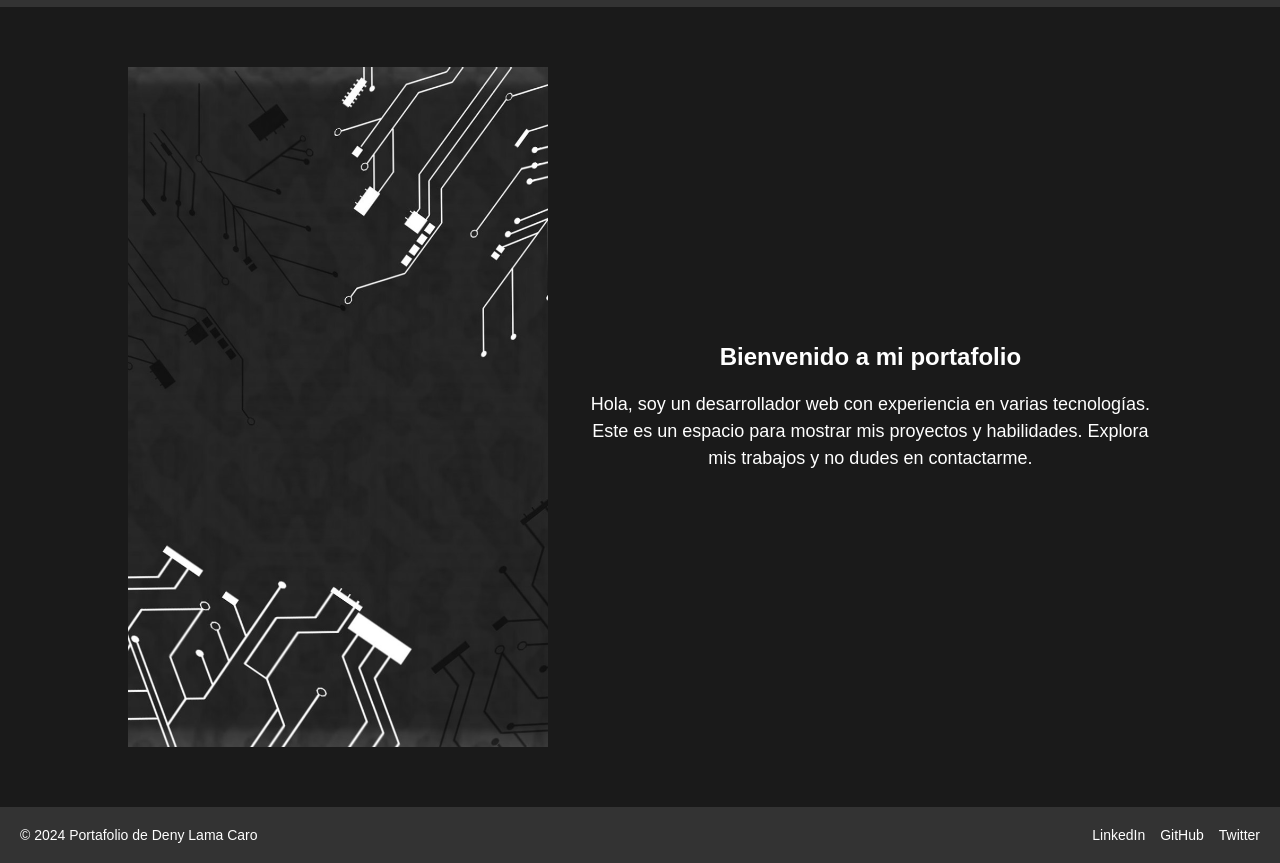
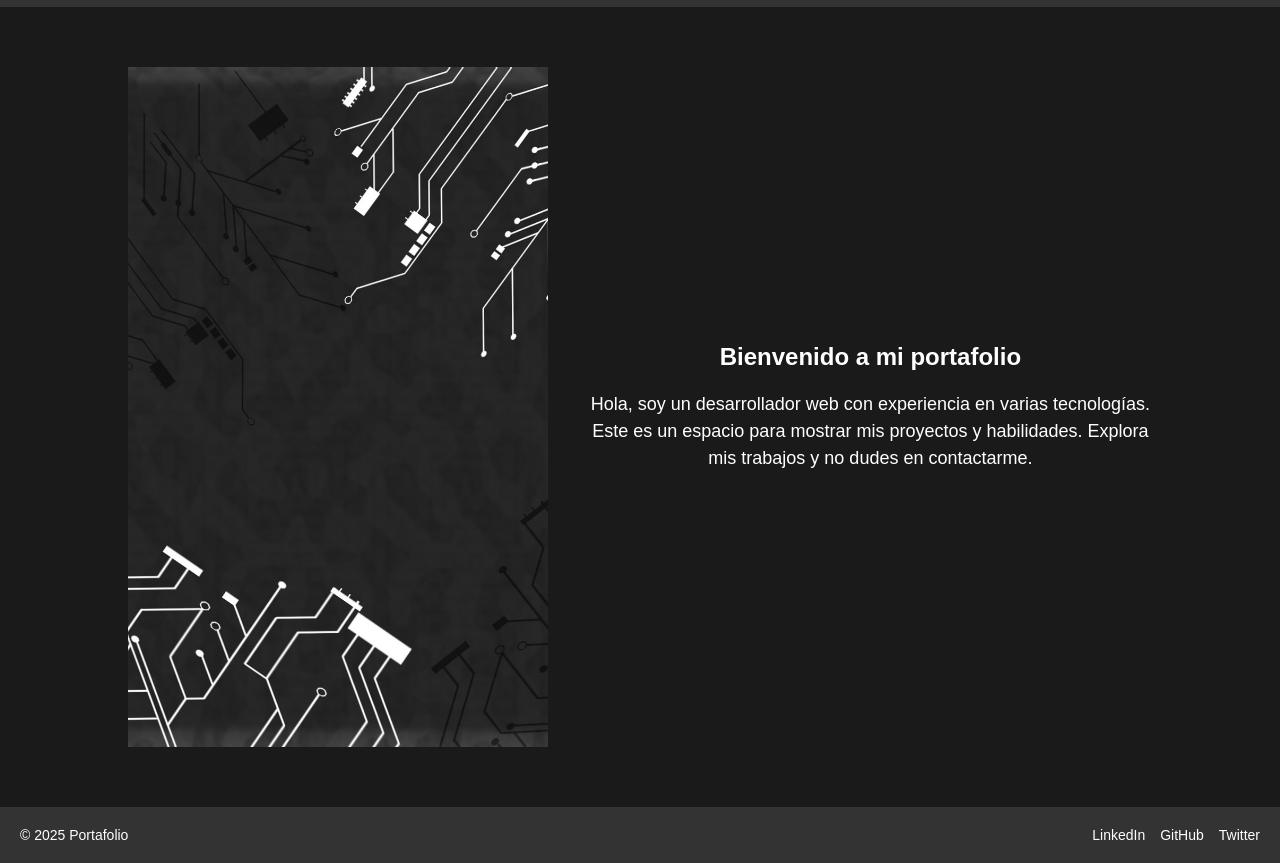
Before and after one commit to Haixs/Portfolio, a plain HTML site: page index.html in a window 1280 px wide. Shown: the part 63-926 px from the top of the page. Drawn offline with Linux system fonts and the light colour scheme.

Commit message:
Update index.html

```diff
--- a/index.html
+++ b/index.html
@@ -5,7 +5,7 @@
     <meta charset="UTF-8">
     <meta name="viewport" content="width=device-width, initial-scale=1.0">
     <link rel="stylesheet" href="styles.css">
-    <title>Portafolio-Andres D. Lama</title>
+    <title>Portafolio</title>
 </head>
 
 <body>
@@ -38,7 +38,7 @@
 
 <!-- Pie de página -->
 <footer>
-    <p>&copy; 2024 Portafolio de Deny Lama Caro</p>
+    <p>&copy; 2025 Portafolio</p>
     <ul>
         <li><a href="#">LinkedIn</a></li>
         <li><a href="#">GitHub</a></li>
```
